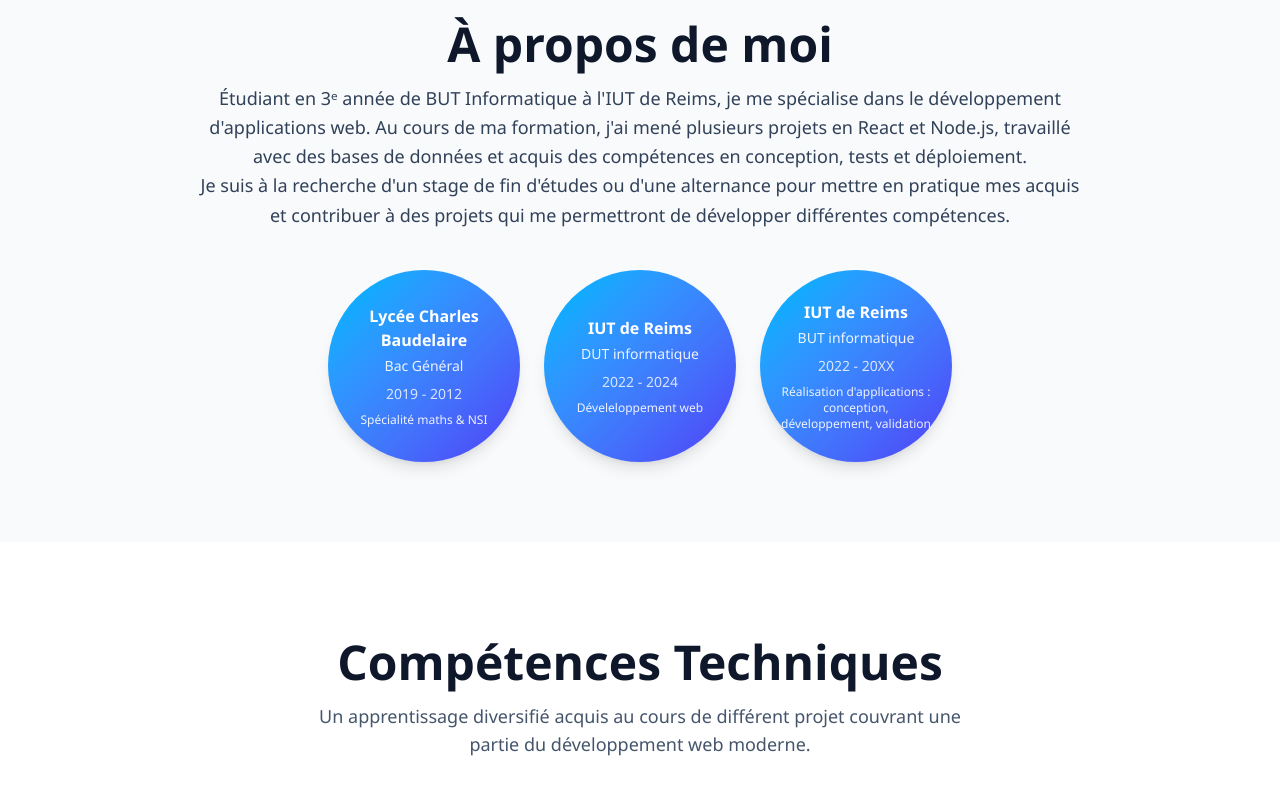
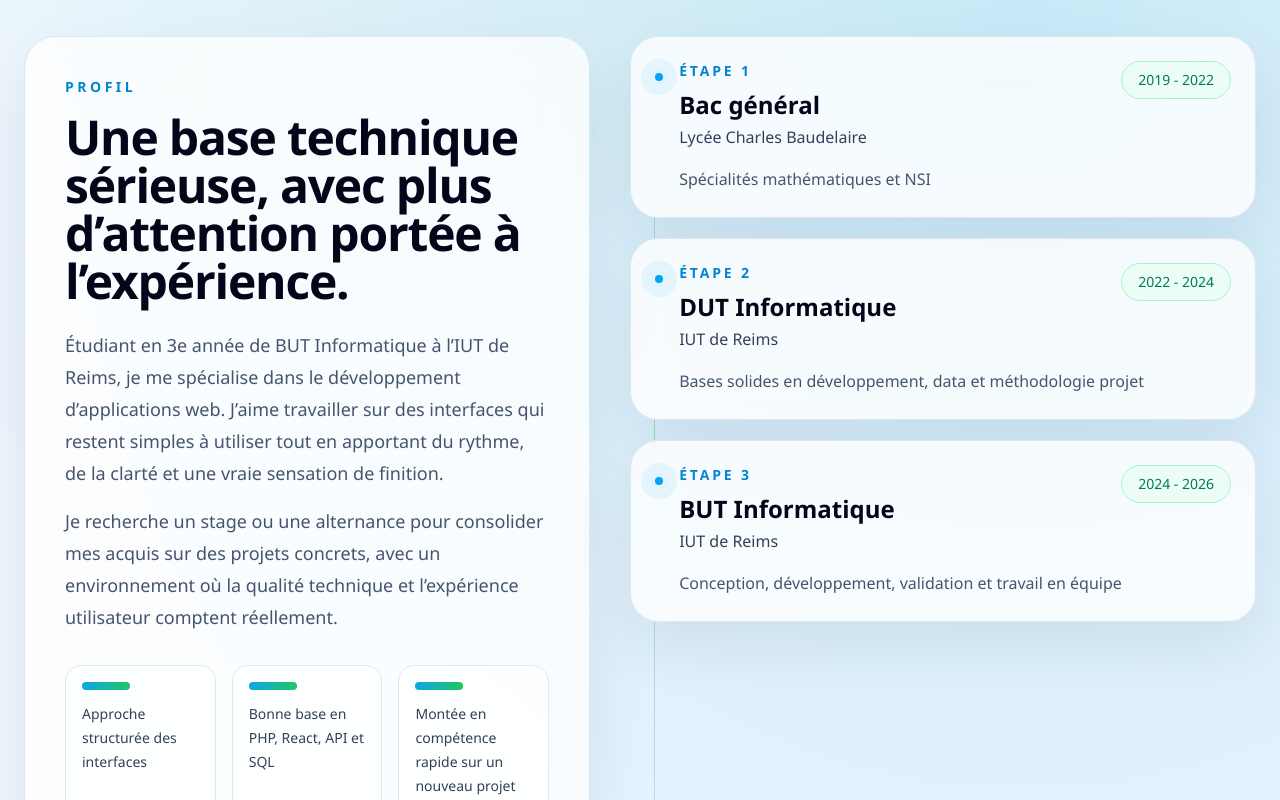
Before and after one commit to loun0009/portfolio, a React (Vite) app: page / in a window 1280 px wide. Shown: the part 1040-1840 px from the top of the page. Built offline with nearby package versions, Linux system fonts and the light colour scheme.

Commit message:
feat: redesign profile with two-column layout and education timeline

```diff
--- a/src/components/profile.jsx
+++ b/src/components/profile.jsx
@@ -1,50 +1,84 @@
-export default function Profile() {
 const education = [
     {
-            school: "Lycée Charles Baudelaire",
-            degree: "Bac Général",
-            years: "2019 - 2012",
-            details: "Spécialité maths & NSI"
+        school: 'Lycée Charles Baudelaire',
+        degree: 'Bac général',
+        years: '2019 - 2022',
+        details: 'Spécialités mathématiques et NSI',
     },
     {
-            school: "IUT de Reims",
-            degree: "DUT informatique",
-            years: "2022 - 2024",
-            details: "Déveleloppement web"
+        school: 'IUT de Reims',
+        degree: 'DUT Informatique',
+        years: '2022 - 2024',
+        details: 'Bases solides en développement, data et méthodologie projet',
     },
     {
-            school: "IUT de Reims",
-            degree: "BUT informatique",
-            years: "2022 - 20XX",
-            details: "Réalisation d'applications : conception, développement, validation"
-        }
-    ];
+        school: 'IUT de Reims',
+        degree: 'BUT Informatique',
+        years: '2024 - 2026',
+        details: 'Conception, développement, validation et travail en équipe',
+    },
+]
 
+const strengths = [
+    'Approche structurée des interfaces',
+    'Bonne base en PHP, React, API et SQL',
+    'Montée en compétence rapide sur un nouveau projet',
+]
+
+export default function Profile() {
     return (
-        <section id="profile" className="py-20 bg-slate-50">
-            <div className="container mx-auto px-6">
-                <div className="max-w-4xl mx-auto text-center">
-                    <h2 className="text-5xl font-bold text-slate-900 mb-4">À propos de moi</h2>
-                    <p className="text-lg text-slate-700 leading-relaxed">
-                        Étudiant en 3ᵉ année de BUT Informatique à l'IUT de Reims, je me spécialise dans le développement d'applications web. Au cours de ma formation, j'ai mené plusieurs projets en React et Node.js, travaillé avec des bases de données et acquis des compétences en conception, tests et déploiement. <br/> Je suis à la recherche d'un stage de fin d'études ou d'une alternance pour mettre en pratique mes acquis et contribuer à des projets qui me permettront de développer différentes compétences.
+        <section id="profile" className="relative py-24">
+            <div className="section-shell">
+                <div className="grid gap-10 lg:grid-cols-[0.95fr_1.05fr]">
+                    <div className="glass-panel rounded-[2rem] p-8 md:p-10">
+                        <p className="text-sm font-semibold uppercase tracking-[0.25em] text-sky-600">Profil</p>
+                        <h2 className="section-title mt-4">Une base technique sérieuse, avec plus d’attention portée à l’expérience.</h2>
+                        <p className="mt-6 text-base leading-8 text-slate-600 md:text-lg">
+                            Étudiant en 3e année de BUT Informatique à l’IUT de Reims, je me spécialise dans le développement
+                            d’applications web. J’aime travailler sur des interfaces qui restent simples à utiliser tout en apportant
+                            du rythme, de la clarté et une vraie sensation de finition.
+                        </p>
+                        <p className="mt-4 text-base leading-8 text-slate-600 md:text-lg">
+                            Je recherche un stage ou une alternance pour consolider mes acquis sur des projets concrets, avec un
+                            environnement où la qualité technique et l’expérience utilisateur comptent réellement.
                         </p>
 
-                    <div className="mt-10 flex flex-wrap justify-center gap-6">
-                        {education.map((item, idx) => (
-                            <div
-                                key={idx}
-                                className="w-40 h-40 md:w-48 md:h-48 flex flex-col items-center justify-center rounded-full bg-gradient-to-br from-sky-400 to-indigo-600 text-white shadow-lg p-4 text-center transform transition hover:-translate-y-2"
-                            >
-                                <h3 className="font-semibold text-sm md:text-base">{item.school}</h3>
-                                <p className="text-xs md:text-sm opacity-90 mt-1">{item.degree}</p>
-                                <span className="text-xs md:text-sm opacity-80 mt-2">{item.years}</span>
-                                <p className="text-[10px] md:text-xs opacity-90 mt-2">{item.details}</p>
+                        <div className="mt-8 grid gap-4 sm:grid-cols-3">
+                            {strengths.map((strength) => (
+                                <div key={strength} className="rounded-2xl border border-slate-200 bg-white/70 p-4">
+                                    <div className="mb-3 h-2 w-12 rounded-full bg-[linear-gradient(90deg,#0ea5e9_0%,#22c55e_100%)]" />
+                                    <p className="text-sm leading-6 text-slate-700">{strength}</p>
                                 </div>
                             ))}
                         </div>
+                    </div>
 
+                    <div className="relative">
+                        <div className="absolute left-6 top-8 hidden h-[calc(100%-4rem)] w-px bg-[linear-gradient(180deg,#0ea5e933,#22c55e66,#0f172a1f)] md:block" />
+                        <div className="space-y-5">
+                            {education.map((item, idx) => (
+                                <article
+                                    key={item.degree}
+                                    className="glass-panel relative rounded-[1.75rem] p-6 transition-transform duration-300 hover:-translate-y-1 md:pl-12"
+                                >
+                                      <div className="absolute left-5 top-8 hidden h-4 w-4 rounded-full border-4 border-sky-100 bg-sky-500 shadow-[0_0_0_10px_#0ea5e914] md:block" />
+                                    <div className="flex flex-col gap-4 md:flex-row md:items-start md:justify-between">
+                                        <div>
+                                            <p className="text-sm font-semibold uppercase tracking-[0.2em] text-sky-600">Étape {idx + 1}</p>
+                                            <h3 className="mt-2 text-2xl font-bold text-slate-950">{item.degree}</h3>
+                                            <p className="mt-1 text-base font-medium text-slate-700">{item.school}</p>
+                                        </div>
+                                        <span className="rounded-full border border-emerald-200 bg-emerald-50 px-4 py-2 text-sm font-medium text-emerald-700">
+                                            {item.years}
+                                        </span>
+                                    </div>
+                                    <p className="mt-4 max-w-xl text-base leading-7 text-slate-600">{item.details}</p>
+                                </article>
+                            ))}
+                        </div>
+                    </div>
                 </div>
             </div>
         </section>
-    );
+    )
 }
```
Lines whose indentation alone changed are shown as unchanged.
